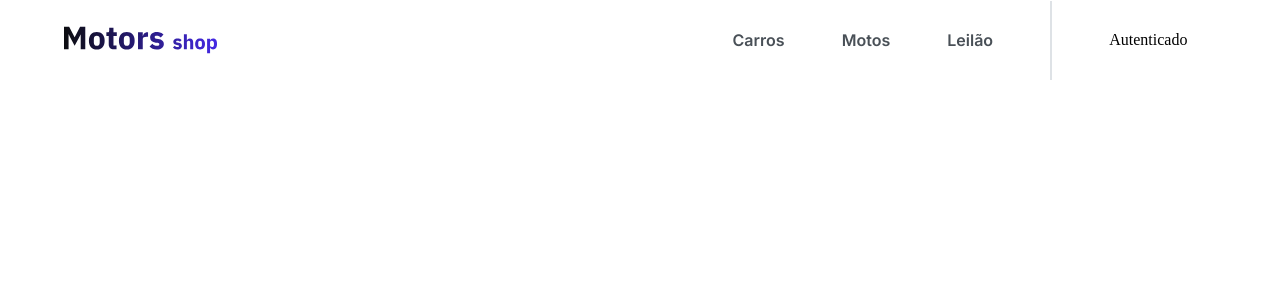
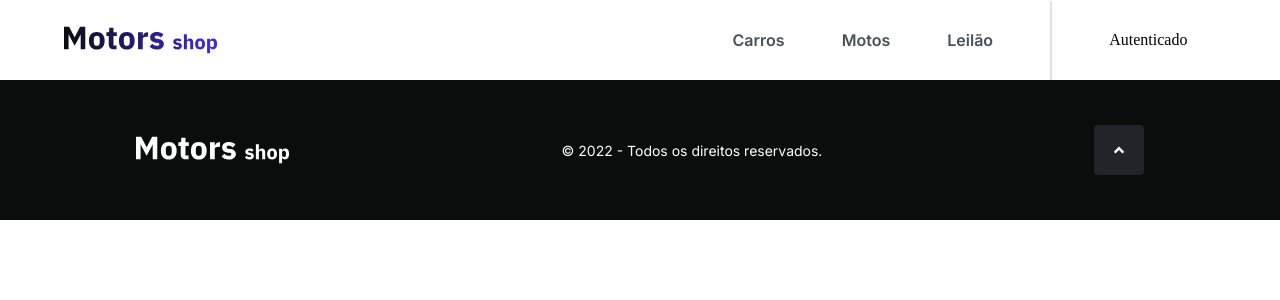
Before and after one commit to KA-09-Motors-Shop-projeto-fullstack/motors-shop, a React (Vite) app: page / in a window 1280 px wide. Shown: the top 300 px of the page. Built offline with nearby package versions, Linux system fonts and the light colour scheme.

Commit message:
Feat: criado componente Footer e estilizado

```diff
--- /dev/null
+++ b/src/components/Footer/index.tsx
@@ -0,0 +1,21 @@
+import React from "react";
+import { Box, FooterStyle, Span } from "./styles";
+import Logo from "../../assets/LogoFooter.svg";
+import { FaAngleUp } from "react-icons/fa";
+import { animateScroll } from "react-scroll";
+
+const Footer: React.FC = () => {
+  const scrollToTop = animateScroll.scrollToTop();
+
+  return (
+    <FooterStyle>
+      <img src={Logo} alt="Motors Shop" />
+      <Span>© 2022 - Todos os direitos reservados.</Span>
+      <Box onClick={() => animateScroll.scrollToTop()}>
+        <FaAngleUp />
+      </Box>
+    </FooterStyle>
+  );
+};
+
+export default Footer;
--- /dev/null
+++ b/src/components/Footer/styles.ts
@@ -0,0 +1,30 @@
+import styled from "styled-components";
+
+export const FooterStyle = styled.footer`
+  background-color: ${(props) => props.theme.colors.grey0};
+  display: flex;
+  align-items: center;
+  justify-content: space-around;
+  height: 140px;
+  flex-direction: column;
+  @media screen and (min-width: 780px) {
+    flex-direction: row;
+  }
+`;
+
+export const Span = styled.span`
+  font: ${(props) => props.theme.fonts["body-2-400"]};
+  color: ${(props) => props.theme.colors.whiteFixed};
+`;
+
+export const Box = styled.div`
+  background-color: ${(props) => props.theme.colors.grey1};
+  width: 50px;
+  height: 50px;
+  border-radius: 4px;
+  color: ${(props) => props.theme.colors.whiteFixed};
+  display: flex;
+  justify-content: center;
+  align-items: center;
+  cursor: pointer;
+`;
--- a/src/components/Header/index.tsx
+++ b/src/components/Header/index.tsx
@@ -1,6 +1,6 @@
 import React, { ReactNode } from "react";
 import { HeaderStyle, Ul, Container, Line } from "./styles";
-import Logo from "../../assets/Logo.svg";
+import Logo from "../../assets/LogoHeader.svg";
 import { Link as LinkScroll, animateScroll as scroll } from "react-scroll";
 import { Link } from "react-router-dom";
 import Button from "../Button";
--- a/src/routes/index.tsx
+++ b/src/routes/index.tsx
@@ -1,5 +1,6 @@
 import React from "react";
 import { Switch, Route } from "react-router-dom";
+import Footer from "../components/Footer";
 import Header from "../components/Header";
 
 const Routes: React.FC = () => {
@@ -7,6 +8,7 @@ const Routes: React.FC = () => {
     <Switch>
       <Route exact path="/">
         <Header authenticaded />
+        <Footer />
       </Route>
     </Switch>
   );
```
Also changed, not shown: src/assets/LogoFooter.svg (added), src/assets/LogoHeader.svg (renamed from src/assets/Logo.svg).
